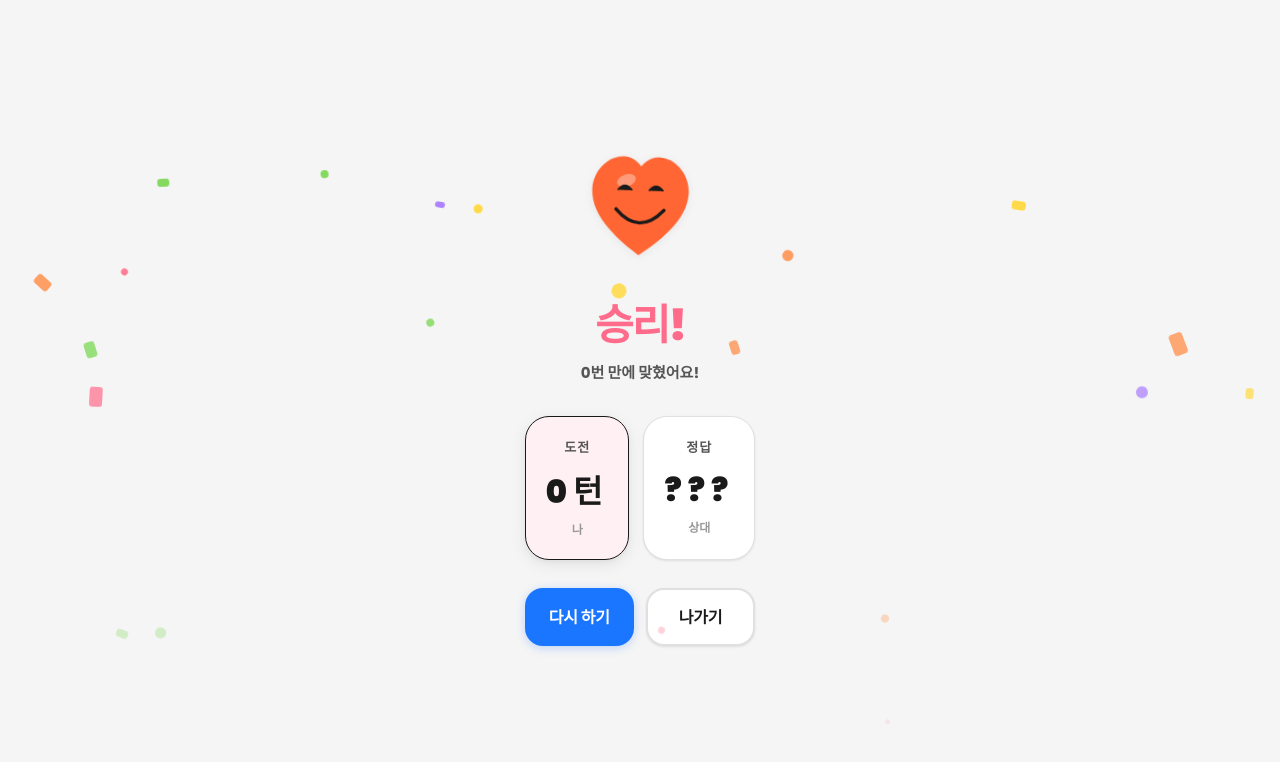
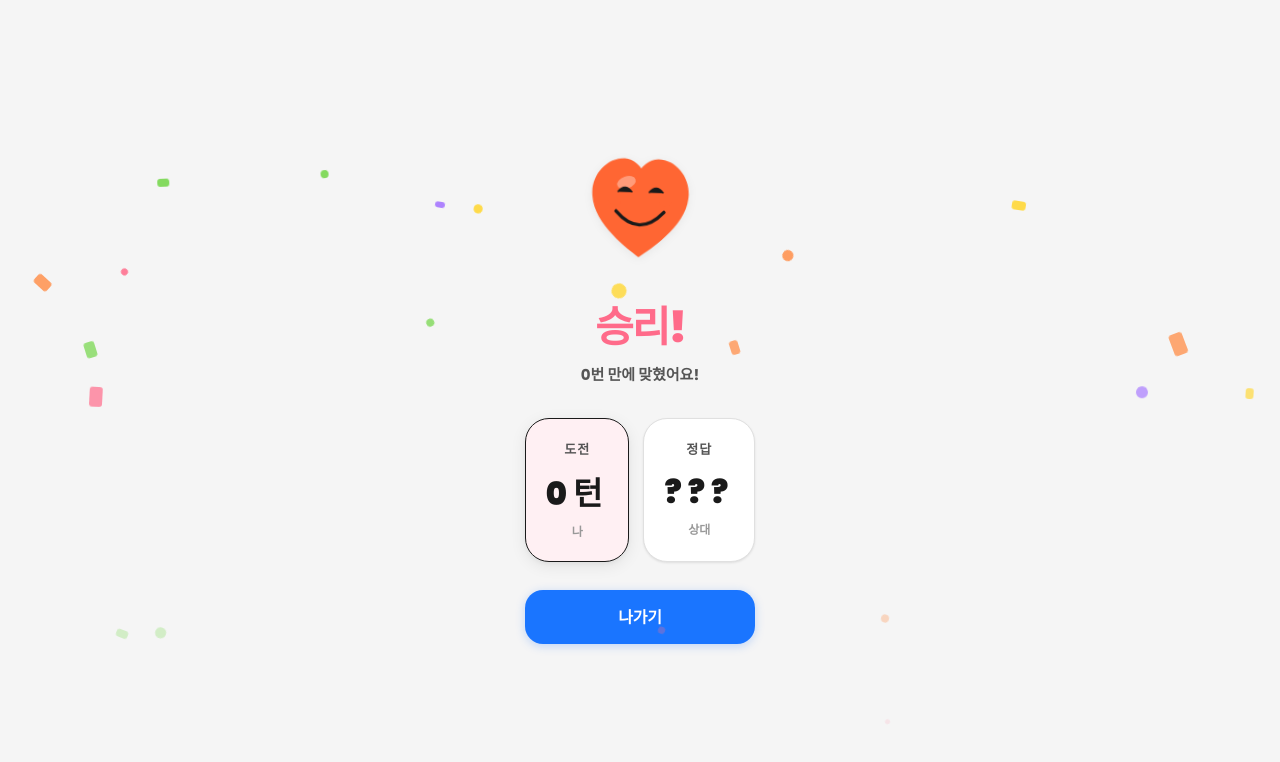
Before and after one commit to xxcordeau/number-baseball-game, a React (Vite) app in the folder client/: page /result/1 in a window 1280 px wide. Shown: the top 762 px of the page. Built offline with nearby package versions, Linux system fonts and the light colour scheme; no server answers.

Commit message:
﻿결과 화면에서 다시하기 버튼 제거, 나가기만 남김
Co-Authored-By: Claude Opus 4.6 <noreply@anthropic.com>

```diff
--- a/client/src/pages/ResultPage/index.tsx
+++ b/client/src/pages/ResultPage/index.tsx
@@ -73,17 +73,10 @@ export default function ResultPage() {
       </SummaryRow>
 
       <ButtonRow>
-        <Button fullWidth onClick={requestRematch} disabled={rematchRequested}>
-          {rematchRequested ? '대기 중...' : '다시 하기'}
-        </Button>
-        <Button variant="secondary" fullWidth onClick={handleLeave}>
+        <Button fullWidth onClick={handleLeave}>
           나가기
         </Button>
       </ButtonRow>
-
-      {rematchRequested && (
-        <RematchLabel>상대방의 응답을 기다리는 중...</RematchLabel>
-      )}
     </Container>
   );
 }
```
